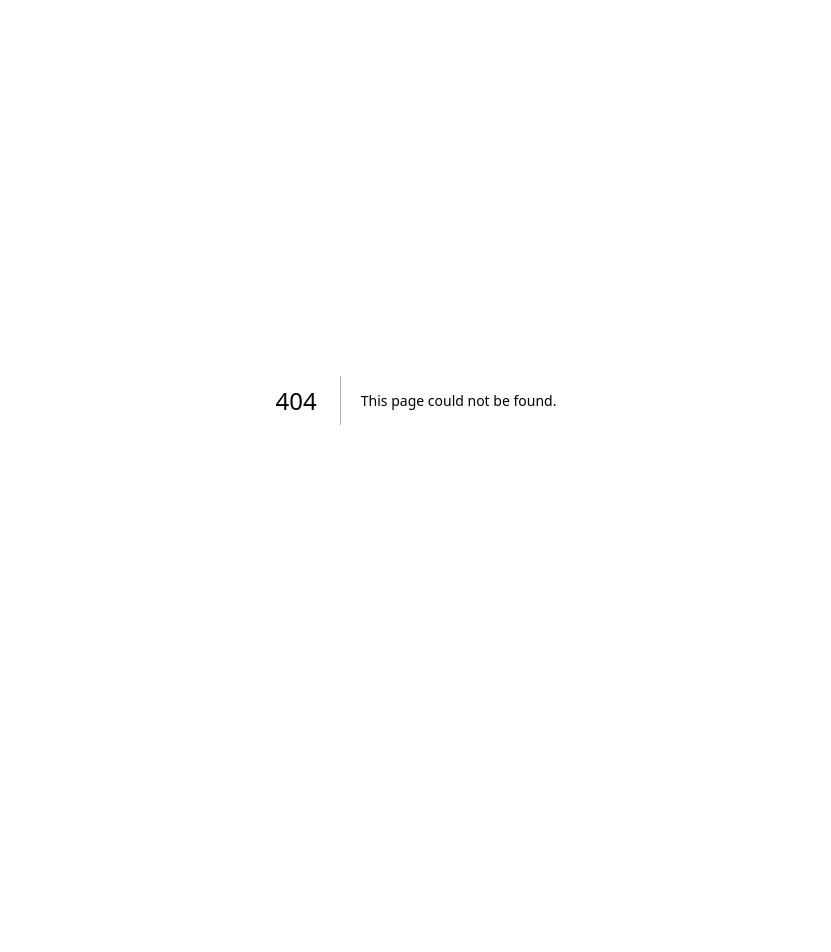
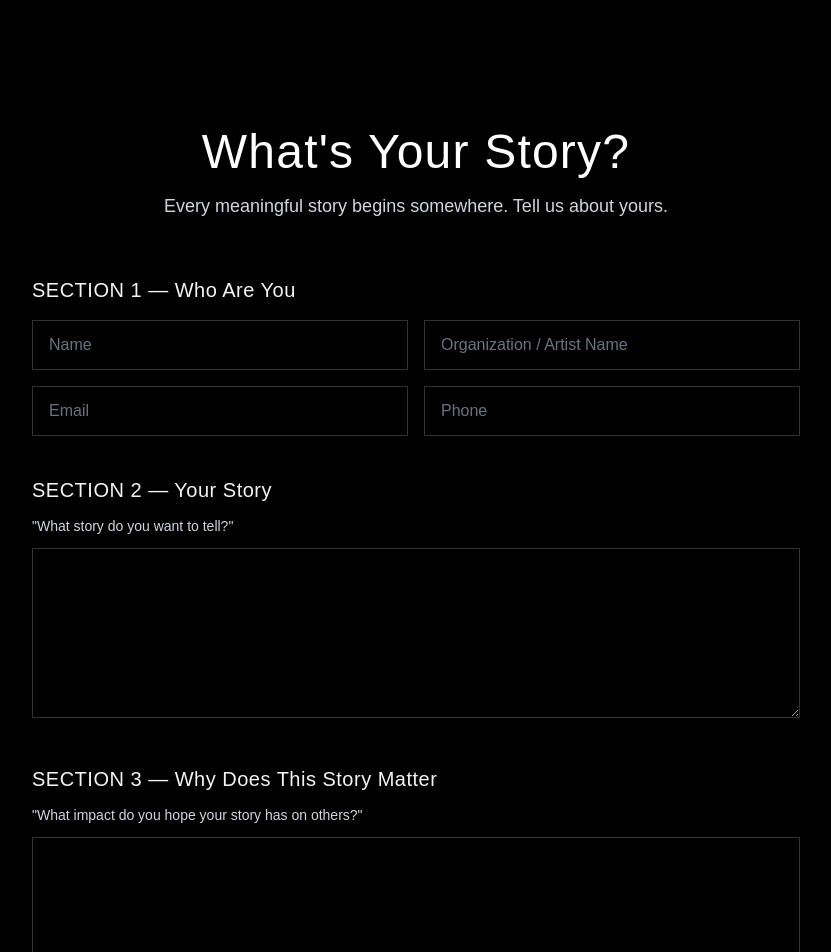
Before and after one commit to martinez-frank/joel-zamar-site, a Next.js app: page /story in a window 1280 px wide. Before the commit this address had no page. Shown: the top 952 px of the page, without its empty margins (224-1055 px from the left). Before the commit the page ends 800 px from the top, so only its background shows below. Built offline with nearby package versions, Linux system fonts and the light colour scheme.

Commit message:
Add dedicated story intake page and link hero CTA

```diff
--- /dev/null
+++ b/app/story/page.tsx
@@ -0,0 +1,85 @@
+export default function StoryPage() {
+  return (
+    <main className="min-h-screen bg-black px-6 py-24 text-white md:py-32">
+      <div className="mx-auto max-w-3xl">
+        <div className="text-center">
+          <h1 className="text-4xl font-light tracking-wide md:text-5xl">What&apos;s Your Story?</h1>
+          <p className="mt-4 text-lg text-gray-300">
+            Every meaningful story begins somewhere. Tell us about yours.
+          </p>
+        </div>
+
+        <form className="mx-auto mt-14 space-y-10">
+          <section className="space-y-4 text-left">
+            <h2 className="text-xl font-light tracking-wide text-gray-100">SECTION 1 — Who Are You</h2>
+            <div className="grid gap-4 md:grid-cols-2">
+              <input
+                required
+                type="text"
+                name="name"
+                placeholder="Name"
+                className="w-full border border-white/20 bg-black/40 px-4 py-3 text-white placeholder:text-gray-500 focus:border-white focus:outline-none"
+              />
+              <input
+                type="text"
+                name="organization"
+                placeholder="Organization / Artist Name"
+                className="w-full border border-white/20 bg-black/40 px-4 py-3 text-white placeholder:text-gray-500 focus:border-white focus:outline-none"
+              />
+              <input
+                required
+                type="email"
+                name="email"
+                placeholder="Email"
+                className="w-full border border-white/20 bg-black/40 px-4 py-3 text-white placeholder:text-gray-500 focus:border-white focus:outline-none"
+              />
+              <input
+                type="tel"
+                name="phone"
+                placeholder="Phone"
+                className="w-full border border-white/20 bg-black/40 px-4 py-3 text-white placeholder:text-gray-500 focus:border-white focus:outline-none"
+              />
+            </div>
+          </section>
+
+          <section className="space-y-3 text-left">
+            <h2 className="text-xl font-light tracking-wide text-gray-100">SECTION 2 — Your Story</h2>
+            <label className="block text-sm text-gray-300" htmlFor="storyPrompt">
+              &quot;What story do you want to tell?&quot;
+            </label>
+            <textarea
+              id="storyPrompt"
+              required
+              name="story"
+              rows={6}
+              className="w-full resize-y border border-white/20 bg-black/40 px-4 py-3 text-white placeholder:text-gray-500 focus:border-white focus:outline-none"
+            />
+          </section>
+
+          <section className="space-y-3 text-left">
+            <h2 className="text-xl font-light tracking-wide text-gray-100">
+              SECTION 3 — Why Does This Story Matter
+            </h2>
+            <label className="block text-sm text-gray-300" htmlFor="impactPrompt">
+              &quot;What impact do you hope your story has on others?&quot;
+            </label>
+            <textarea
+              id="impactPrompt"
+              required
+              name="impact"
+              rows={5}
+              className="w-full resize-y border border-white/20 bg-black/40 px-4 py-3 text-white placeholder:text-gray-500 focus:border-white focus:outline-none"
+            />
+          </section>
+
+          <button
+            type="submit"
+            className="w-full border border-white px-6 py-3 text-center tracking-widest transition hover:bg-white hover:text-black"
+          >
+            SUBMIT YOUR STORY
+          </button>
+        </form>
+      </div>
+    </main>
+  );
+}
--- a/components/Hero.tsx
+++ b/components/Hero.tsx
@@ -1,3 +1,5 @@
+import Link from "next/link";
+
 export default function Hero() {
   return (
     <main className="min-h-screen bg-black text-white flex items-center justify-center">
@@ -12,12 +14,12 @@ export default function Hero() {
         </p>
 
         <div className="mt-10 flex justify-center gap-4">
-          <a
-            href="#story"
+          <Link
+            href="/story"
             className="border border-white px-6 py-3 tracking-widest hover:bg-white hover:text-black transition"
           >
             TELL YOUR STORY
-          </a>
+          </Link>
 
           <button className="border border-white px-6 py-3 tracking-widest hover:bg-white hover:text-black transition">
             VIEW WORK
```
